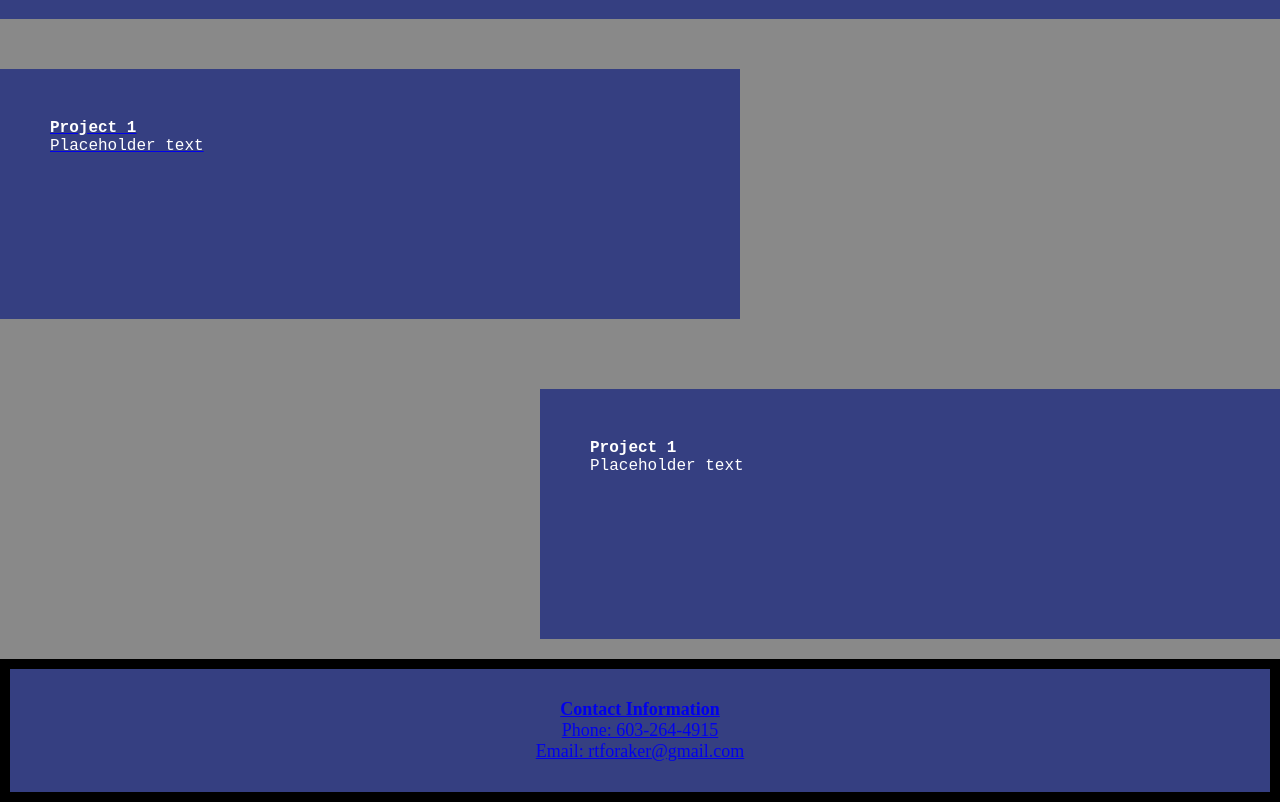
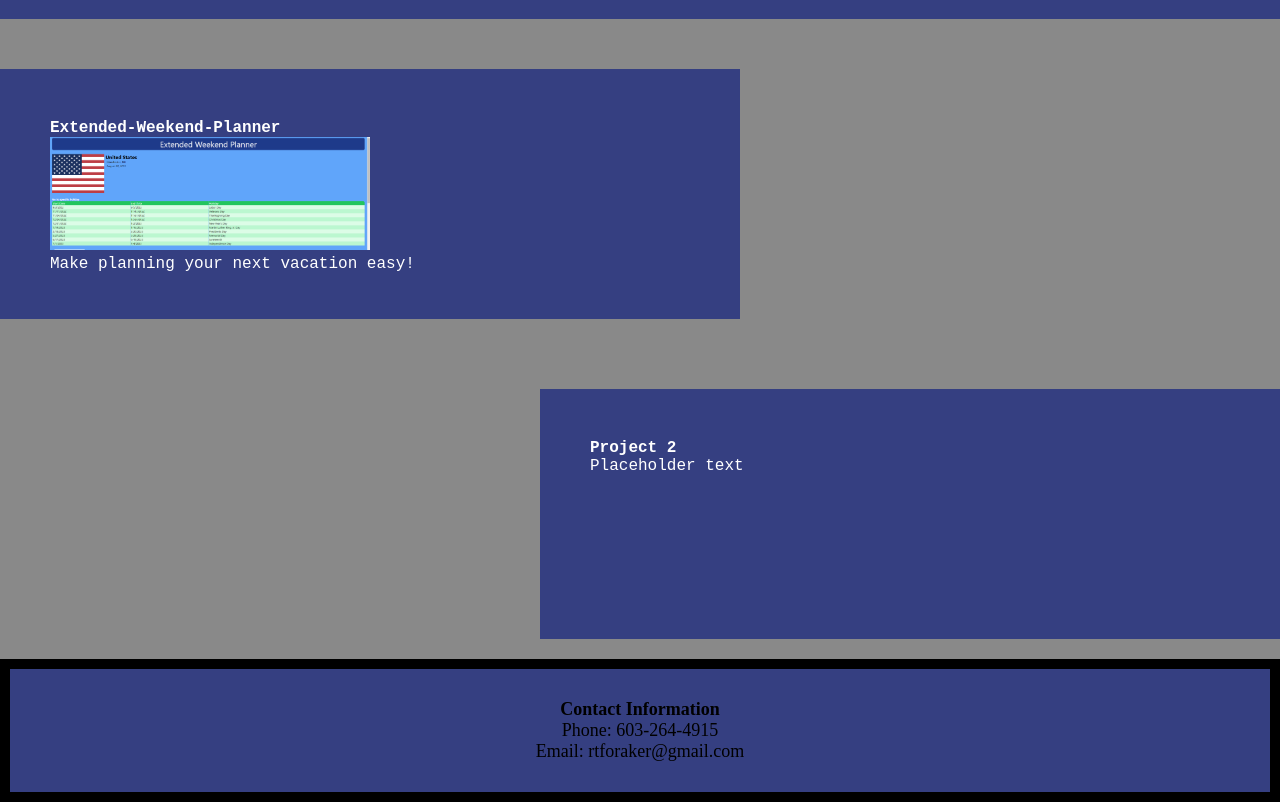
Before and after one commit to rforaker/Rob-Foraker-Portfolio, a plain HTML site: page index.html in a window 1280 px wide. Shown: the part 701-1503 px from the top of the page. Drawn offline with Linux system fonts and the light colour scheme.

Commit message:
Added project 1

```diff
--- a/docs/assets/style.css
+++ b/docs/assets/style.css
@@ -107,3 +107,8 @@ footer {
     background:rgb(53, 63, 129);
     font-size: large;
 }
+
+a, a:hover, a:focus, a:active {
+    text-decoration: none;
+    color: inherit;
+}
--- a/index.html
+++ b/index.html
@@ -20,25 +20,28 @@
         <article id= "About" class = "About">
             <h2>About me</h2>
             <img src="./docs/assets/image0 (2).jpg" width="100px"
-            <p>Hi, my name is Rob and I am currently learning HTML, CSS, Javacript, and using Git!</p>
+            <p> Hi, my name is Rob and I am currently learning HTML, CSS, Javacript, and using Git!</p>
         </article>
         <article id="Top" class= "Top">
             <h2>Connection Test Utility</h2>
             <p>A powershell solution for network connectivity testing
-                <a href="./connectiontest.html">
-                <img src="./docs/assets/PowerShell.svg"
-                </a>
+                <img src="./docs/assets/PowerShell.svg">
             </p>
         </article>
 
         <article id="Left" class="Left">
-            <h2>Project 1</h2>
-            <p>Placeholder text</p>
+            <div id="project1Div">
+                <h2>Extended-Weekend-Planner</h2>
+                <a href="https://pikaypi.github.io/extended-weekend-planner/" id="project1Link"> <img src="./docs/assets/Project1image.png" width=50% height="100%">
+                <p>Make planning your next vacation easy!</p>
+            </div>
+
         </article>
 
         <article id="Right" class="Right">
-            <h2>Project 1</h2>
+            <h2>Project 2</h2>
             <p>Placeholder text</p>
+
         </article>
 
     </main>
```
Also changed, not shown: connectiontest.html (deleted, +0 -13 lines), docs/assets/Project1image.png (added).
